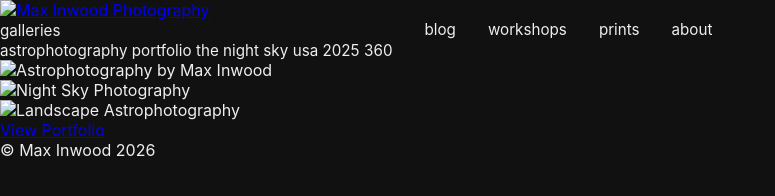
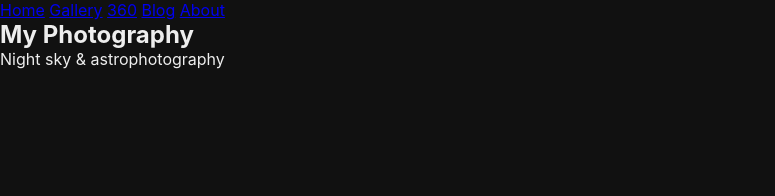
Before and after one commit to maxnti/maxnti.github.io, a plain HTML site: page index.html in a window 1280 px wide. Shown: the whole page, without its empty margins (0-775 px from the left). Drawn offline with Linux system fonts and the light colour scheme.

Commit message:
Update index.html

```diff
--- a/index.html
+++ b/index.html
@@ -1,58 +1,24 @@
 <!DOCTYPE html>
 <html lang="en">
 <head>
-    <meta charset="UTF-8">
-    <meta name="viewport" content="width=device-width, initial-scale=1.0">
-    <title>Max Inwood | Astrophotography</title>
-    <meta name="description" content="Landscape and astrophotography from around the world.">
-    <link rel="stylesheet" href="css/style.css">
+  <meta charset="UTF-8">
+  <title>My Photography</title>
+  <link rel="stylesheet" href="./css/style.css">
 </head>
 <body>
-    <!-- Navigation -->
-    <nav class="navbar">
-        <div class="nav-container">
-            <a href="index.html" class="logo">
-                <img src="images/logo.png" alt="Max Inwood Photography">
-            </a>
-            <div class="nav-links">
-                <div class="dropdown">
-                    <a href="#" class="dropbtn">galleries</a>
-                    <div class="dropdown-content">
-                        <a href="astrophotography-portfolio.html">astrophotography portfolio</a>
-                        <a href="the-night-sky.html">the night sky</a>
-                        <a href="usa-2025.html">USA 2025</a>
-                        <a href="panoramas.html">360</a>
-                    </div>
-                </div>
-                <a href="blog.html">blog</a>
-                <a href="workshops.html">workshops</a>
-                <a href="prints.html">prints</a>
-                <a href="about.html">about</a>
-            </div>
-        </div>
-    </nav>
 
-    <!-- Hero Section with Image Grid -->
-    <div class="hero-section">
-        <div class="image-grid">
-            <div class="grid-item">
-                <img src="images/hero1.jpg" alt="Astrophotography by Max Inwood">
-            </div>
-            <div class="grid-item">
-                <img src="images/hero2.jpg" alt="Night Sky Photography">
-            </div>
-            <div class="grid-item">
-                <img src="images/hero3.jpg" alt="Landscape Astrophotography">
-            </div>
-        </div>
-        <a href="astrophotography-portfolio.html" class="view-portfolio-btn">View Portfolio</a>
-    </div>
+  <nav>
+    <a href="./index.html">Home</a>
+    <a href="./gallery.html">Gallery</a>
+    <a href="./panoramas.html">360</a>
+    <a href="./blog.html">Blog</a>
+    <a href="./about.html">About</a>
+  </nav>
 
-    <!-- Footer -->
-    <footer>
-        <p>© Max Inwood 2026</p>
-    </footer>
+  <section class="hero">
+    <h1>My Photography</h1>
+    <p>Night sky & astrophotography</p>
+  </section>
 
-    <script src="js/script.js"></script>
 </body>
 </html>
```
